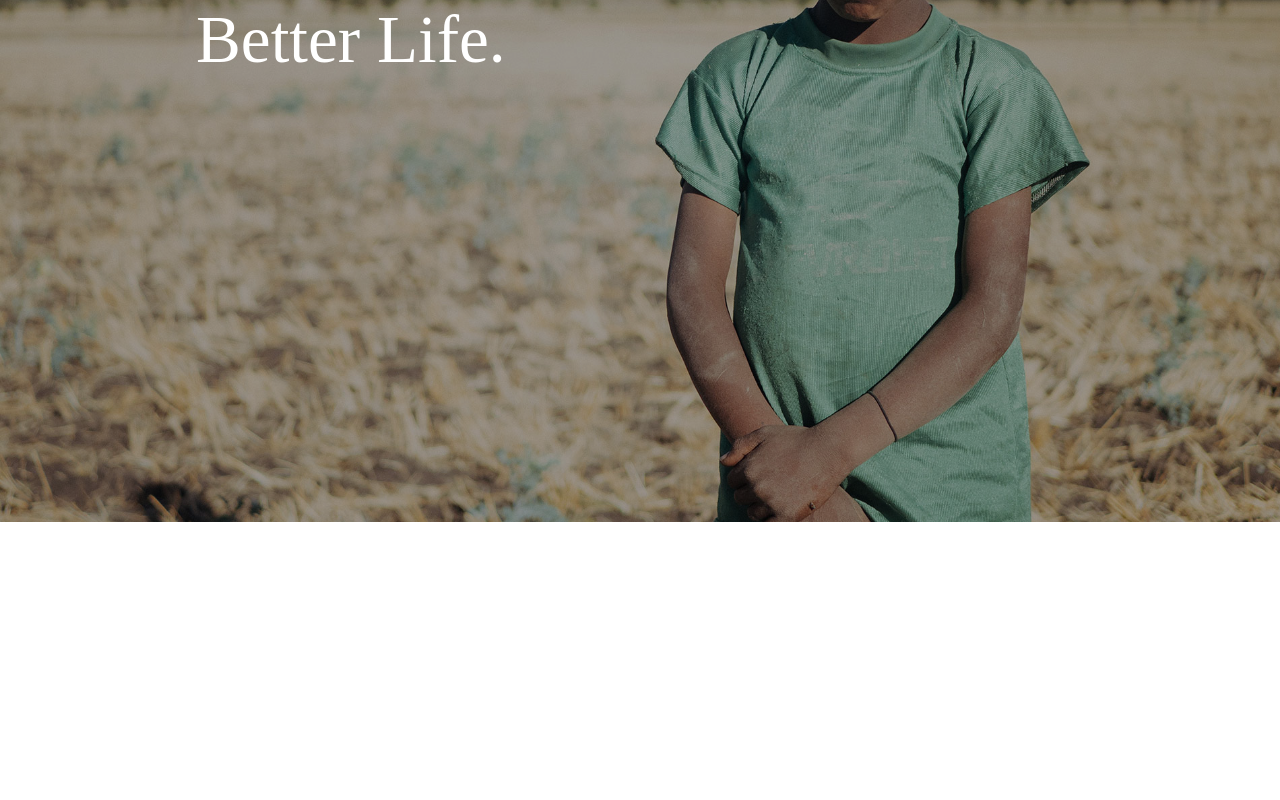
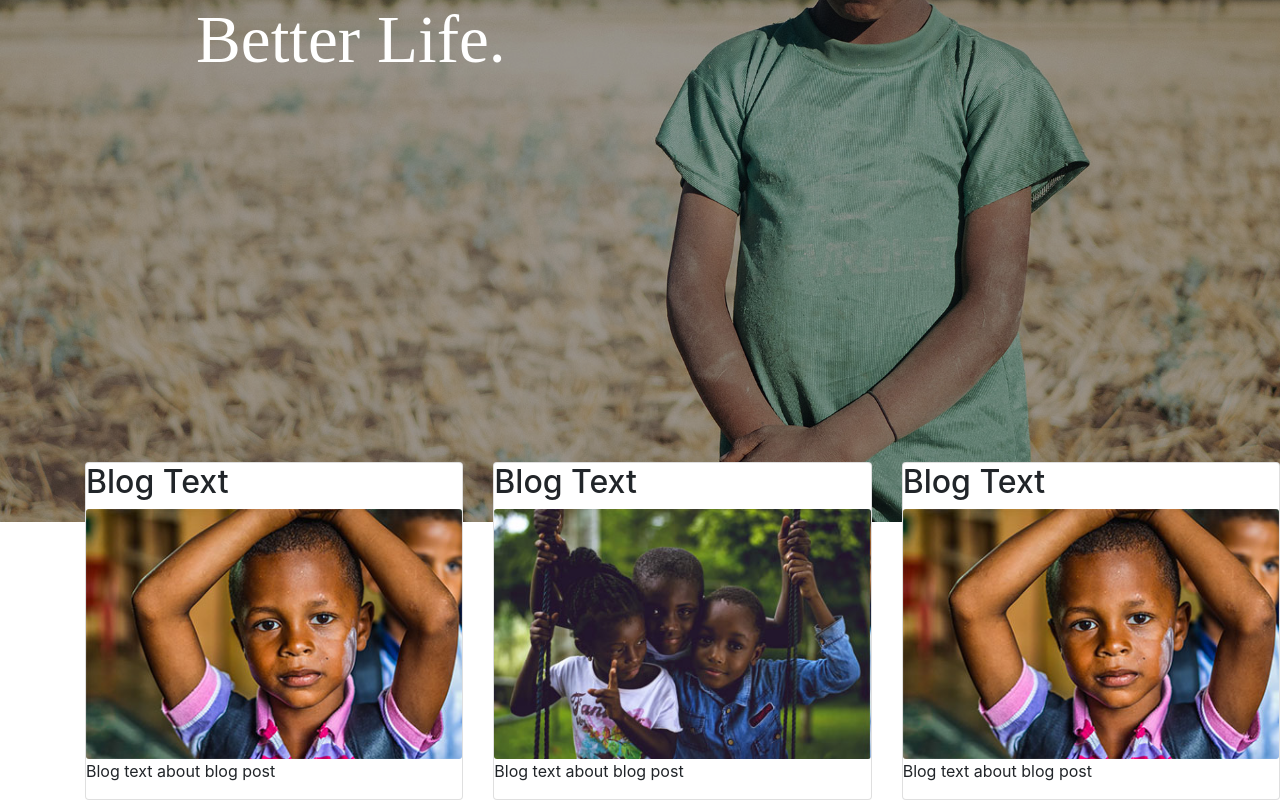
Before and after one commit to Funtikl/klub, a React app: page /blog in a window 1280 px wide. Shown: the part 438-1238 px from the top of the page. Before the commit the page ends 960 px from the top, so only its background shows below. Built offline with nearby package versions, Linux system fonts and the light colour scheme; a web font is replaced by a local one.

Commit message:
donate, blog pages

```diff
--- a/src/App.js
+++ b/src/App.js
@@ -14,7 +14,7 @@ import Home from "./components /homepage/Home";
 import Gallery from "./components /gallery";
 import Donates from "./components /donates/donates";
 import Contact from "./components /contact/form";
-
+import Blog from './components /blog';
 import cssStyles from "./First.module.css";
 
 
@@ -33,6 +33,7 @@ class App extends Component {
               <Route path="/gallery" component={Gallery} />
               <Route path="/donates" component={Donates} />
               <Route path="/contact" component={Contact}/>
+              <Route path="/blog" component={Blog} />
             </div>
 
           </Container>
--- /dev/null
+++ b/src/components /blog.js
@@ -0,0 +1,35 @@
+import React, { Component } from 'react'
+import {Row, Col, Card, Button, CardImg} from 'reactstrap';
+import image from './homepage/images/img_1.jpg';
+import image2 from './homepage/images/img_2.jpg';
+export default class Blog extends Component {
+  render() {
+    return (
+      <div style={{marginTop:'900px', position:'absolute'}}>
+            <Row>
+                <Col>
+                    <Card>
+                        <h2>Blog Text</h2>
+                        <CardImg src={image} />
+                        <p>Blog text about blog post</p>
+                    </Card>
+                </Col>
+                <Col>
+                <Card>
+                    <h2>Blog Text</h2>
+                    <CardImg src={image2} />
+                    <p>Blog text about blog post</p>
+                </Card>
+            </Col>
+            <Col>
+            <Card>
+                <h2>Blog Text</h2>
+                <CardImg src={image} />
+                <p>Blog text about blog post</p>
+            </Card>
+        </Col>
+            </Row>
+      </div>
+    )
+  }
+}
--- a/src/components /contact/form.js
+++ b/src/components /contact/form.js
@@ -21,6 +21,9 @@ export default class Contact extends React.Component {
         </FormGroup>
         <Button>Submit</Button>
       </Form>
+
+      <Mapimg style={{position:'absolute', marginTop:'900px', float:'right'}} />
+
       </div>
     );
   }
--- a/src/components /contact/map.js
+++ b/src/components /contact/map.js
@@ -1,10 +1,10 @@
 import React from 'react'
-import {Media} from 'reactstrap'
+import image from './map.jpg';
 
 export default function Mapimg() {
   return (
-    <div>
-      <Media src={'/Users/fuad/Code/hklub/klub/src/components /contact/map.png'}/>
+    <div style={{position:'absolute', marginTop:'900px', marginLeft:'40%'}}>
+    <img src={image} />
     </div>
   )
 }
--- a/src/components /cssComponents.module.css
+++ b/src/components /cssComponents.module.css
@@ -37,6 +37,7 @@
     height: 100px;
     margin-bottom: 20px;
     margin-left:40px;
+    border-radius: 30px!important;
 }
 .donatesButton1{
     display:inline-block;
--- a/src/components /donates/donates.js
+++ b/src/components /donates/donates.js
@@ -7,7 +7,8 @@ import {
     CardText,
     Row,
     Col,
-    CardLink
+    CardLink,
+    Progress
   } from "reactstrap";
   import homestyles from '../cssComponents.module.css';
 
@@ -24,39 +25,38 @@ export default class Donates extends Component {
         <h2 className={homestyles.donatesH2}>Last Donations</h2>
         <Row>
         <Col sm="3">
-            <Card className={homestyles.donatesCard} style={{border:'0px',backgroundColor:'#FAFAFA' }} body>
-              <CardImg className={homestyles.donatesImg} src={image1} />
-              <h2 style={{fontFamily:'Poppins',fontWeight:'300',fontSize:'20px'}} className={homestyles.donatesCardTitle}>Special Title Treatment</h2>
-
-              <CardLink className={homestyles.donatesButton1} href="#">Card Link</CardLink>
+          <Card className={homestyles.donatesCard} style={{border:'0px' ,backgroundColor:'#FAFAFA'}} body>
+            <CardImg className={homestyles.donatesImg} src={image2}/>
+            <h2 style={{fontFamily:'Poppins',fontWeight:'300',fontSize:'16px'}}  className={homestyles.lastDonatCardTitle}>Payament about 50$</h2>
+            <Progress value="40" />
+            <p style={{marginTop:"15px",fontFamily:'Poppins'}}>Thank You!</p>
           </Card>
         </Col>
         <Col sm="3">
           <Card className={homestyles.donatesCard} style={{border:'0px' ,backgroundColor:'#FAFAFA'}} body>
             <CardImg className={homestyles.donatesImg} src={image2}/>
-              <h2 style={{fontFamily:'Poppins',fontWeight:'300',fontSize:'20px'}}  className={homestyles.donatesCardTitle}>Special Title Treatment</h2>
-
-              <CardLink className={homestyles.donatesButton1} href="#">Card Link</CardLink>
+            <h2 style={{fontFamily:'Poppins',fontWeight:'300',fontSize:'16px'}}  className={homestyles.lastDonatCardTitle}>Payament about 50$</h2>
+            <Progress value="40" />
+            <p style={{marginTop:"15px",fontFamily:'Poppins'}}>Thank You!</p>
           </Card>
         </Col>
         <Col sm="3">
           <Card className={homestyles.donatesCard} style={{border:'0px' ,backgroundColor:'#FAFAFA'}} body>
             <CardImg className={homestyles.donatesImg} src={image2}/>
-              <h2 style={{fontFamily:'Poppins',fontWeight:'300',fontSize:'20px'}}  className={homestyles.donatesCardTitle}>Special Title Treatment</h2>
-
-              <CardLink className={homestyles.donatesButton1} href="#">Card Link</CardLink>
+            <h2 style={{fontFamily:'Poppins',fontWeight:'300',fontSize:'16px'}}  className={homestyles.lastDonatCardTitle}>Payament about 50$</h2>
+            <Progress value="57" />
+            <p style={{marginTop:"15px",fontFamily:'Poppins'}}>Thank You!</p>
           </Card>
         </Col>
         <Col sm="3">
           <Card className={homestyles.donatesCard} style={{border:'0px' ,backgroundColor:'#FAFAFA'}} body>
             <CardImg className={homestyles.donatesImg} src={image2}/>
-              <h2 style={{fontFamily:'Poppins',fontWeight:'300',fontSize:'20px'}}  className={homestyles.donatesCardTitle}>Special Title Treatment</h2>
-
-              <CardLink className={homestyles.donatesButton1} href="#">Card Link</CardLink>
+            <h2 style={{fontFamily:'Poppins',fontWeight:'300',fontSize:'16px'}}  className={homestyles.lastDonatCardTitle}>Payament about 50$</h2>
+            <Progress  value="25" />
+              <p style={{marginTop:"15px",fontFamily:'Poppins'}}>Thank You!</p>
           </Card>
         </Col>
       </Row>
-
         <Testimate />
       </div>
     )
```
Also changed, not shown: src/components /contact/map.jpg (renamed from src/components /contact/map.png). Lines whose indentation alone changed are shown as unchanged.
